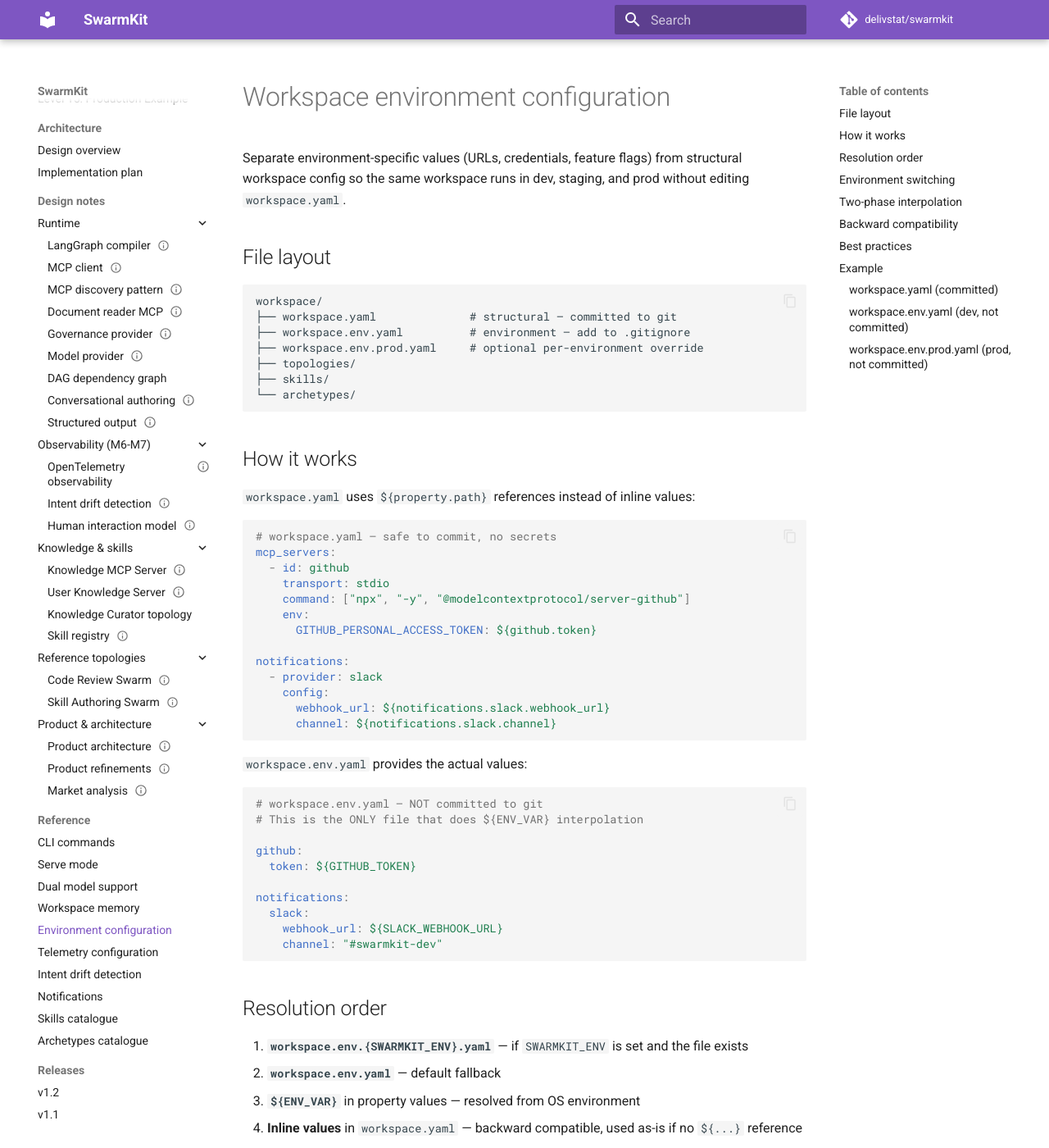
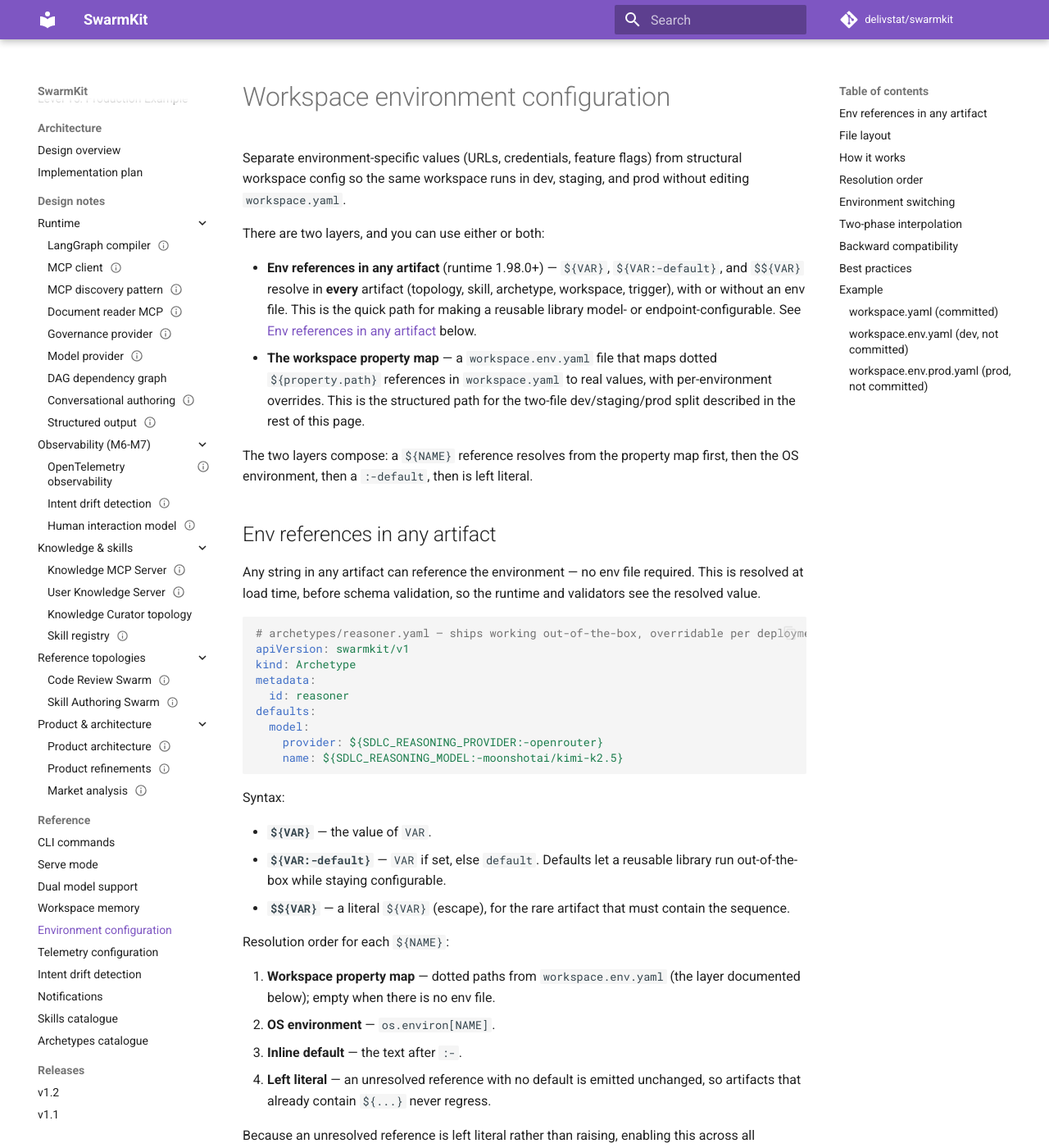
Before and after one commit to delivstat/swarmkit, an MkDocs documentation site: the page built from docs/site/reference/env-config.md, in a window 1280 px wide and 1400 px high. Shown: the whole window at 82% size. Built offline with MkDocs 1.6.1 and Material for MkDocs 9.7.7, drawn with Linux system fonts in a browser that asks for light colours; comment, search, counter and statistics services are not loaded; some of the changed text lies outside the part shown.

Commit message:
chore: release v1.98.0 — runtime 1.98.0, schema 1.17.0 (#607)
Bump for the artifact env-substitution feature merged since v1.97.0:
- runtime 1.97.0 -> 1.98.0: ${VAR}/${VAR:-default}/$${VAR} substitution across
  all artifacts, resolved with or without a workspace env file (#605)
- schema unchanged (1.17.0) — env references are strings the resolver interprets,
  no schema surface change

Docs: document artifact-wide env references in docs/site/reference/env-config.md
(two-layer model + resolution order) and reconcile the env-file guidance; fix the
design-note status version (1.97.0 -> 1.98.0). uv.lock re-synced (had pre-existing
1.96->1.97 drift). Both packages build cleanly (uv build --all-packages).

````diff
--- a/docs/site/reference/env-config.md
+++ b/docs/site/reference/env-config.md
@@ -1,6 +1,44 @@
 # Workspace environment configuration
 
 Separate environment-specific values (URLs, credentials, feature flags) from structural workspace config so the same workspace runs in dev, staging, and prod without editing `workspace.yaml`.
+
+There are two layers, and you can use either or both:
+
+- **Env references in any artifact** (runtime 1.98.0+) — `${VAR}`, `${VAR:-default}`, and `$${VAR}` resolve in **every** artifact (topology, skill, archetype, workspace, trigger), with or without an env file. This is the quick path for making a reusable library model- or endpoint-configurable. See [Env references in any artifact](#env-references-in-any-artifact) below.
+- **The workspace property map** — a `workspace.env.yaml` file that maps dotted `${property.path}` references in `workspace.yaml` to real values, with per-environment overrides. This is the structured path for the two-file dev/staging/prod split described in the rest of this page.
+
+The two layers compose: a `${NAME}` reference resolves from the property map first, then the OS environment, then a `:-default`, then is left literal.
+
+## Env references in any artifact
+
+Any string in any artifact can reference the environment — no env file required. This is resolved at load time, before schema validation, so the runtime and validators see the resolved value.
+
+```yaml
+# archetypes/reasoner.yaml — ships working out-of-the-box, overridable per deployment
+apiVersion: swarmkit/v1
+kind: Archetype
+metadata:
+  id: reasoner
+defaults:
+  model:
+    provider: ${SDLC_REASONING_PROVIDER:-openrouter}
+    name: ${SDLC_REASONING_MODEL:-moonshotai/kimi-k2.5}
+```
+
+Syntax:
+
+- **`${VAR}`** — the value of `VAR`.
+- **`${VAR:-default}`** — `VAR` if set, else `default`. Defaults let a reusable library run out-of-the-box while staying configurable.
+- **`$${VAR}`** — a literal `${VAR}` (escape), for the rare artifact that must contain the sequence.
+
+Resolution order for each `${NAME}`:
+
+1. **Workspace property map** — dotted paths from `workspace.env.yaml` (the layer documented below); empty when there is no env file.
+2. **OS environment** — `os.environ[NAME]`.
+3. **Inline default** — the text after `:-`.
+4. **Left literal** — an unresolved reference with no default is emitted unchanged, so artifacts that already contain `${...}` never regress.
+
+Because an unresolved reference is left literal rather than raising, enabling this across all artifacts is backward compatible: workspaces with no env file and no references behave exactly as before.
 
 ## File layout
 
@@ -77,7 +115,7 @@ Each environment can have its own env file with different credentials, endpoints
 2. **Phase 2:** Resolve `${ENV_VAR}` in property values from OS environment (`${GITHUB_TOKEN}` → actual token)
 3. **Phase 3:** Replace `${property.path}` references in workspace.yaml with resolved values
 
-This means environment variables are only interpolated in the env file, not scattered across all YAML files.
+Keeping `${ENV_VAR}` in the env file concentrates secret interpolation in one place. (Env references also work directly in any artifact — see [Env references in any artifact](#env-references-in-any-artifact) — but routing secrets through the env file keeps them auditable in a single file.)
 
 ## Backward compatibility
 
@@ -86,7 +124,7 @@ Existing workspaces without `workspace.env.yaml` work unchanged. Property refere
 ## Best practices
 
 - **Add `workspace.env*.yaml` to `.gitignore`** — never commit credentials
-- **Use `${ENV_VAR}` only in the env file** — keeps interpolation in one place
+- **Route secrets through the env file** — put `${ENV_VAR}` for credentials in `workspace.env.yaml` so secret interpolation stays auditable in one place, even though env references work in any artifact
 - **Create a `workspace.env.example.yaml`** with placeholder values for team onboarding
 - **Use named env files for each environment** — `workspace.env.dev.yaml`, `workspace.env.staging.yaml`, `workspace.env.prod.yaml`
 
````
Also changed, not shown: design/details/artifact-env-substitution.md (+1 -1 lines), 2 other files.
